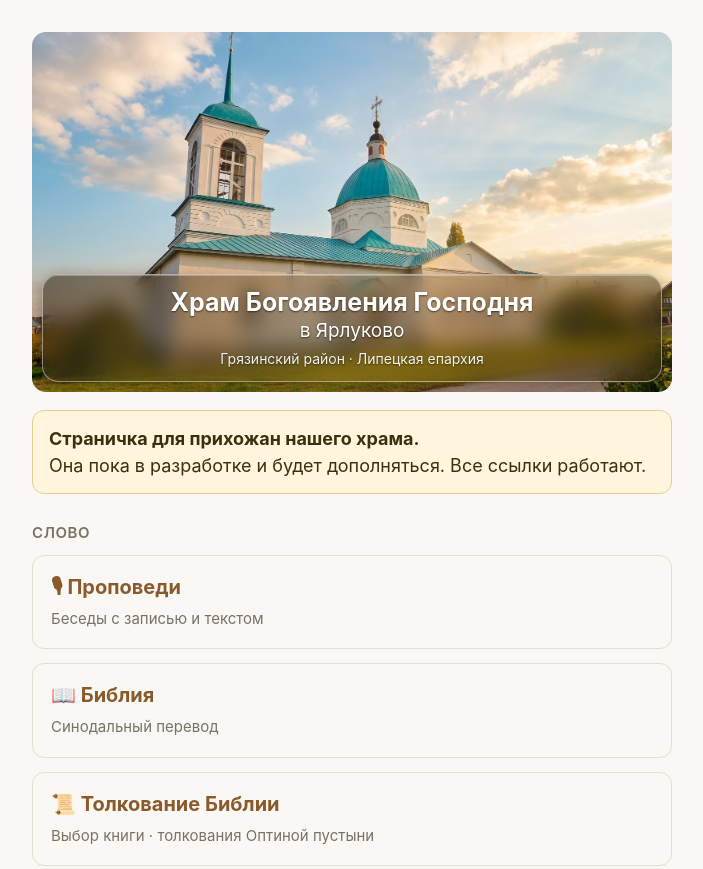
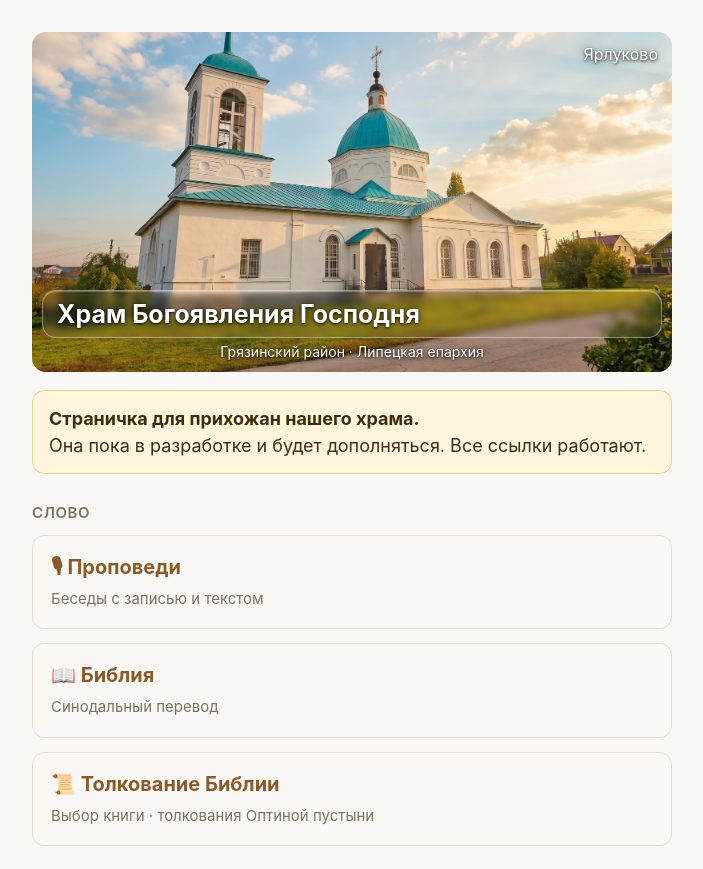
Before and after one commit to Vladd75/hram, a plain HTML site: page index.html in a window 1280 px wide. Shown: the top 869 px of the page, without its empty margins (288-991 px from the left). Drawn offline with Linux system fonts and the light colour scheme.

Commit message:
Главная: компактная прозрачная плашка, Ярлуково в углу, район под плашкой
Co-Authored-By: Claude Sonnet 5.5 <noreply@anthropic.com>

```diff
--- a/index.html
+++ b/index.html
@@ -15,15 +15,15 @@ body { margin: 0; background: var(--bg); color: var(--fg);
 main { max-width: 680px; margin: 0 auto; padding: 32px 20px 60px; }
 h1 { font-size: 28px; margin: 0 0 6px; }
 .top { position: relative; margin: 0 0 18px; border-radius: 14px; overflow: hidden; }
-.hero { width: 100%; height: 360px; object-fit: cover; object-position: center 45%; display: block; }
-.cap { position: absolute; left: 10px; right: 10px; bottom: 10px; padding: 12px 14px; text-align: center; color: #fff;
-  border-radius: 16px; border: 1px solid rgba(255,255,255,.45);
-  background: linear-gradient(135deg, rgba(40,30,15,.55), rgba(120,95,55,.35) 55%, rgba(40,30,15,.55));
-  -webkit-backdrop-filter: blur(10px) saturate(1.2); backdrop-filter: blur(10px) saturate(1.2);
-  box-shadow: 0 4px 16px rgba(0,0,0,.35), inset 0 1px 0 rgba(255,255,255,.3); text-shadow: 0 1px 2px rgba(0,0,0,.6); }
-.cap h1 { margin: 0; font-size: 25px; line-height: 1.2; }
-.cap .v { font-size: 19px; }
-.cap small { display: block; font-size: 14px; opacity: .92; margin-top: 3px; }
+.hero { width: 100%; height: 340px; object-fit: cover; object-position: center 75%; display: block; }
+.cap { position: absolute; left: 10px; right: 10px; bottom: 34px; padding: 8px 14px; text-align: left; color: #fff;
+  border-radius: 14px; border: 1px solid rgba(255,255,255,.4); background: rgba(255,255,255,.05);
+  -webkit-backdrop-filter: blur(3px); backdrop-filter: blur(3px);
+  box-shadow: inset 0 1px 0 rgba(255,255,255,.25); text-shadow: 0 1px 3px rgba(0,0,0,.85), 0 0 8px rgba(0,0,0,.5); }
+.cap h1 { margin: 0; font-size: clamp(19px, 5.6vw, 25px); line-height: 1.2; }
+.yar, .rg { position: absolute; color: #fff; text-shadow: 0 1px 3px rgba(0,0,0,.8), 0 0 8px rgba(0,0,0,.5); }
+.yar { top: 10px; right: 14px; font-size: 16px; }
+.rg { left: 0; right: 0; bottom: 10px; text-align: center; font-size: 14px; }
 .note { background: #fff6dd; color: #3b2f10; border: 1px solid #e6cf8a; border-radius: 12px; padding: 14px 16px; margin: 0 0 26px; font-size: 18px; }
 @media (prefers-color-scheme: dark) { .note { background: #2c2512; color: #ece0bd; border-color: #5a4a1c; } }
 .card { display: block; padding: 16px 18px; margin: 0 0 14px; border: 1px solid var(--line);
@@ -40,8 +40,9 @@ footer a { color: var(--muted); }
 <main>
 <div class="top">
 <img class="hero" src="img/hram.jpg" alt="Храм Богоявления Господня в Ярлуково">
-<div class="cap"><h1>Храм Богоявления Господня</h1><div class="v">в Ярлуково</div>
-<small>Грязинский район · Липецкая епархия</small></div>
+<div class="yar">Ярлуково</div>
+<div class="cap"><h1>Храм Богоявления Господня</h1></div>
+<div class="rg">Грязинский район · Липецкая епархия</div>
 </div>
 <p class="note"><b>Страничка для прихожан нашего храма.</b><br>Она пока в разработке и будет дополняться. Все ссылки работают.</p>
 
```
